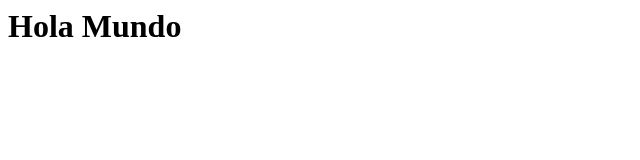
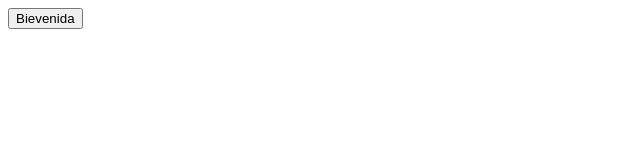
Before and after one commit to c1r4l1/mi-primer-repositorio, a plain HTML site: page index.html in a window 1280 px wide. Shown: the whole page, without its empty margins (0-640 px from the left). Drawn offline with Linux system fonts and the light colour scheme.

Commit message:
Primer Boton

```diff
--- a/index.html
+++ b/index.html
@@ -1,6 +1,14 @@
-<html>
-	<head></head>
-	<body>
-		<h1>Hola Mundo</h1>
-	</body>
+<!DOCTYPE html>
+<html lang="en">
+<head>
+	<meta charset="UTF-8">
+	<meta name="viewport" content="width=device-width, initial-scale=1.0">
+	<title>Document</title>
+</head>
+<body>
+
+	<button id="boton1" onclick="alert('bienvenido')">Bievenida</button>
+
+
+</body>
 </html>
```
